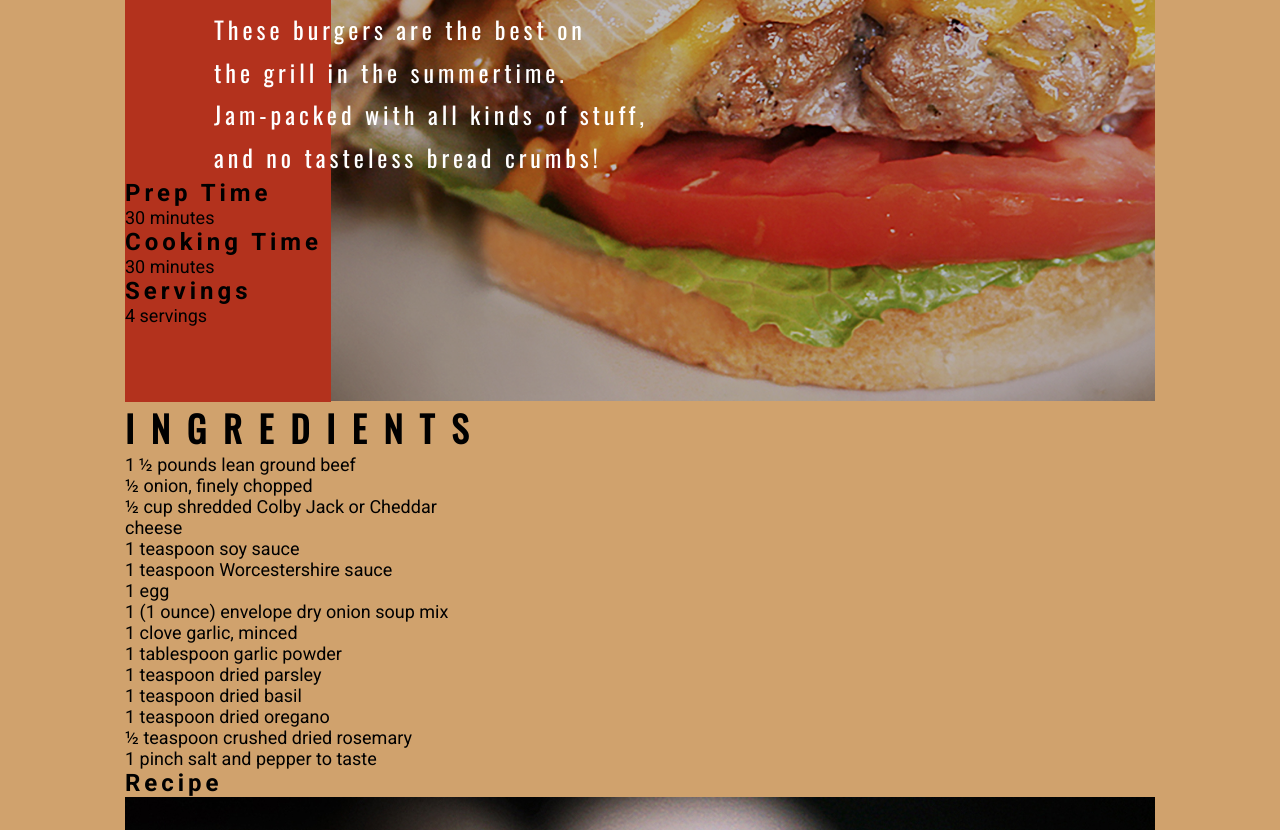
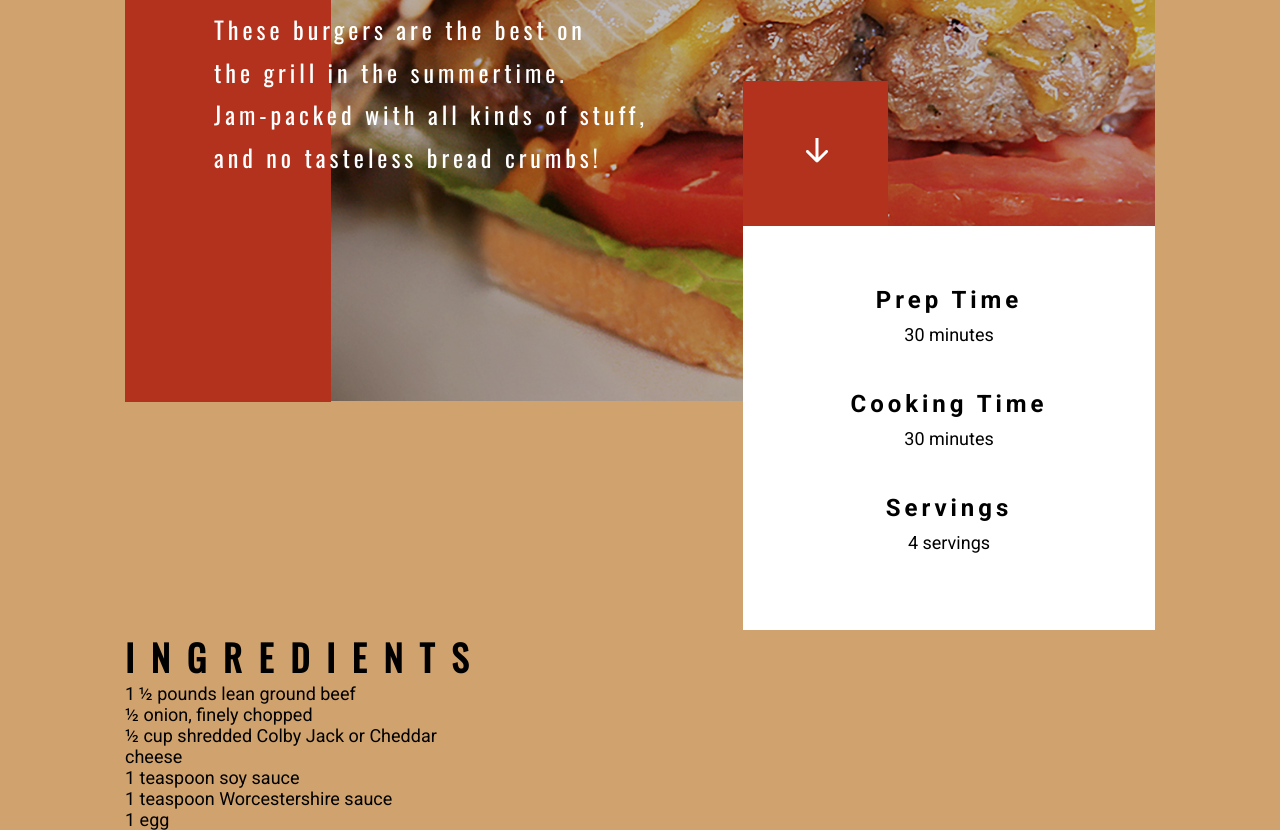
Before and after one commit to annetawamono/perfectsandwich, a plain HTML site: page index.html in a window 1280 px wide. Shown: the part 560-1390 px from the top of the page. Drawn offline with nearby package versions, Linux system fonts and the light colour scheme.

Commit message:
serving section completed

```diff
--- a/index.html
+++ b/index.html
@@ -22,18 +22,22 @@
           <h1 class="hero__content__title">American <br>cheese burger</h1>
           <hr class="hero__content__underline">
           <p class="hero__content__desription">These burgers are the best on <br>the grill in the summertime. <br>Jam-packed with all kinds of stuff, <br>and no tasteless bread crumbs!</p>
-          <div class="hero__content__button"></div>
-          <div class="hero__content_serving">
-            <h3>Prep Time</h3>
-            <p>30 minutes</p>
-            <h3>Cooking Time</h3>
-            <p>30 minutes</p>
-            <h3>Servings</h3>
-            <p>4 servings</p>
-          </div>
         </div>
         <img src="media/burger.jpeg" alt="american cheese burger" class="hero__imagecover">
       </header>
+      <div class="serving">
+        <div class="serving__button">
+          <img src="media/arrow.svg" alt="arrow">
+        </div>
+        <div class="serving__list">
+          <h3>Prep Time</h3>
+          <p>30 minutes</p>
+          <h3>Cooking Time</h3>
+          <p>30 minutes</p>
+          <h3>Servings</h3>
+          <p>4 servings</p>
+        </div>
+      </div>
       <main>
         <div class="ingredients">
           <h2>Ingredients</h2>
--- a/style.css
+++ b/style.css
@@ -145,3 +145,41 @@ header .hero__content__desription {
   line-height: 178.7%;
   margin-top: 28px;
 }
+
+.serving {
+  width: 412px;
+  float: right;
+  position: relative;
+  top: -320px;
+}
+
+.serving .serving__button {
+  background-color: #B3321D;
+  box-sizing: border-box;
+  width: 145px;
+  height: 145px;
+  padding-top: 57px;
+  padding-left: 62px;
+}
+
+.serving .serving__list {
+  background-color: #FFFFFF;
+  text-align: center;
+  box-sizing: border-box;
+  padding-top: 60px;
+  height: 404px;
+}
+
+.serving .serving__list p:nth-child(2), .serving .serving__list p:nth-child(4) {
+  margin-bottom: 45px;
+}
+
+.serving .serving__list h3 {
+  margin-bottom: 10px;
+}
+
+main {
+  clear: right;
+  position: relative;
+  top: -320px;
+}
```
Also changed, not shown: media/arrow.svg (added).
